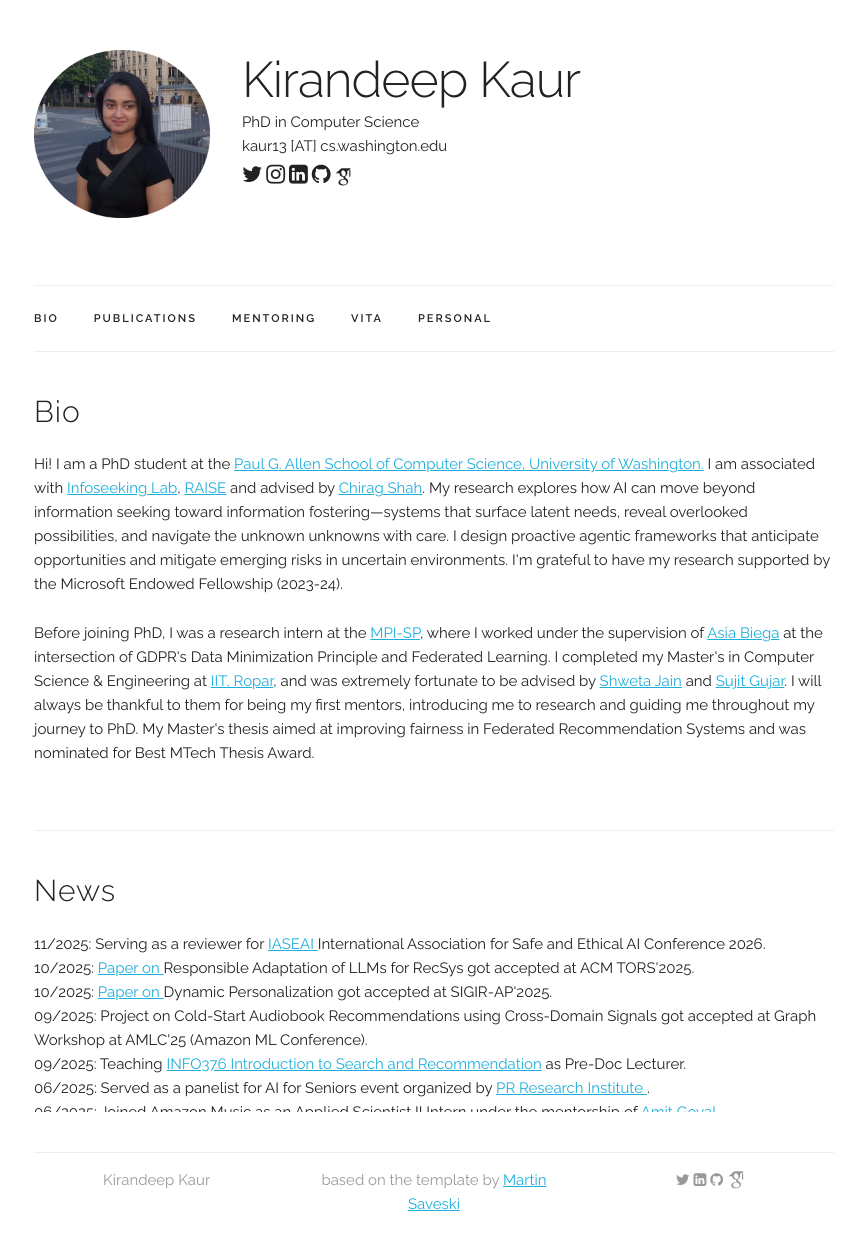
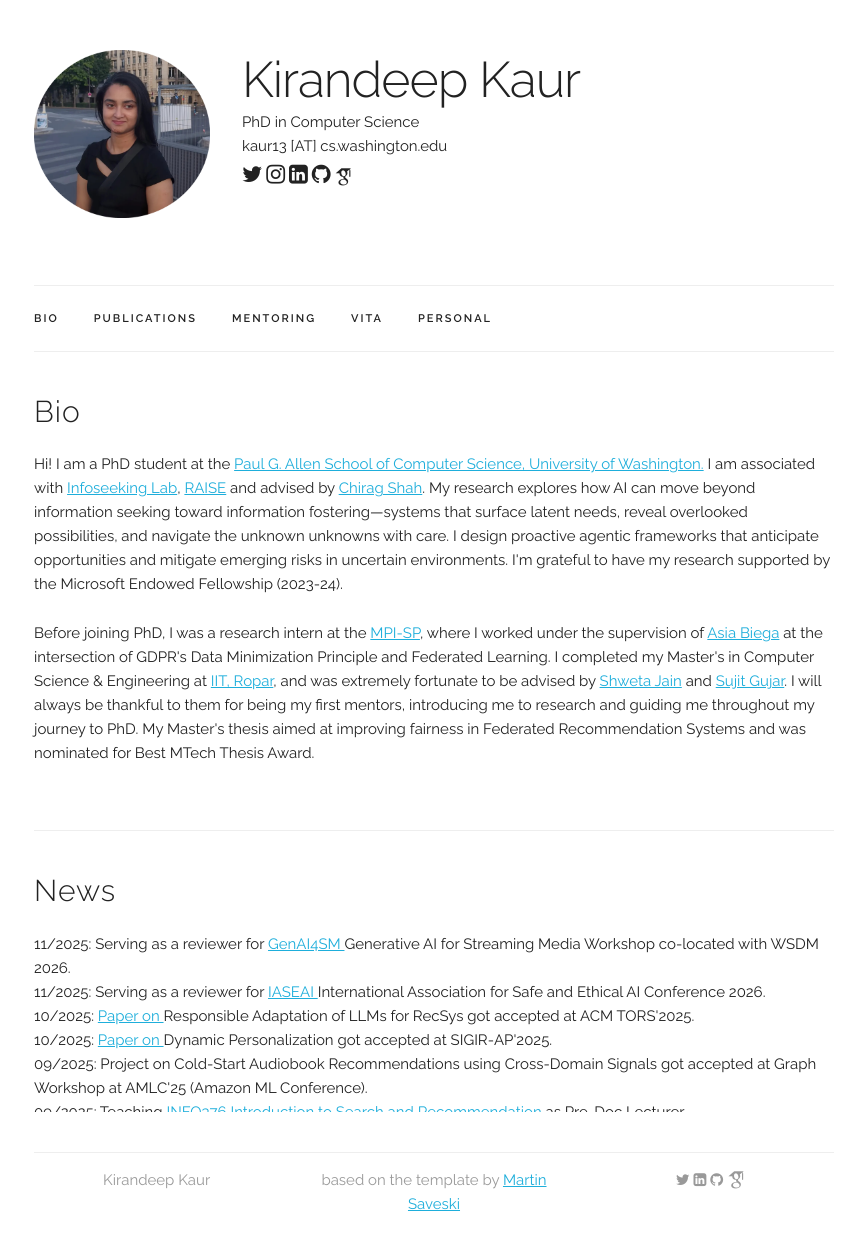
Before and after one commit to i-kiran/i-kiran.github.io, a Jekyll site: the page built from index.html, in a window 1280 px wide. Shown: the whole page, without its empty margins (206-1071 px from the left). Built offline with Jekyll 4.4.1, drawn with Linux system fonts in a browser that asks for light colours; some web fonts are replaced.

Commit message:
Update news.yaml

```diff
--- a/_data/news.yaml
+++ b/_data/news.yaml
@@ -1,4 +1,7 @@
 news:
+  - title: "Serving as a reviewer for <a href=\"https://genai4streamingmedia-workshop.github.io/wsdm/index.html\">GenAI4SM </a> Generative AI for Streaming Media Workshop co-located with WSDM 2026."
+    date: "11/2025"
+
   - title: "Serving as a reviewer for <a href=\"https://www.iaseai.org/\">IASEAI </a> International Association for Safe and Ethical AI Conference 2026."
     date: "11/2025"
 
```
